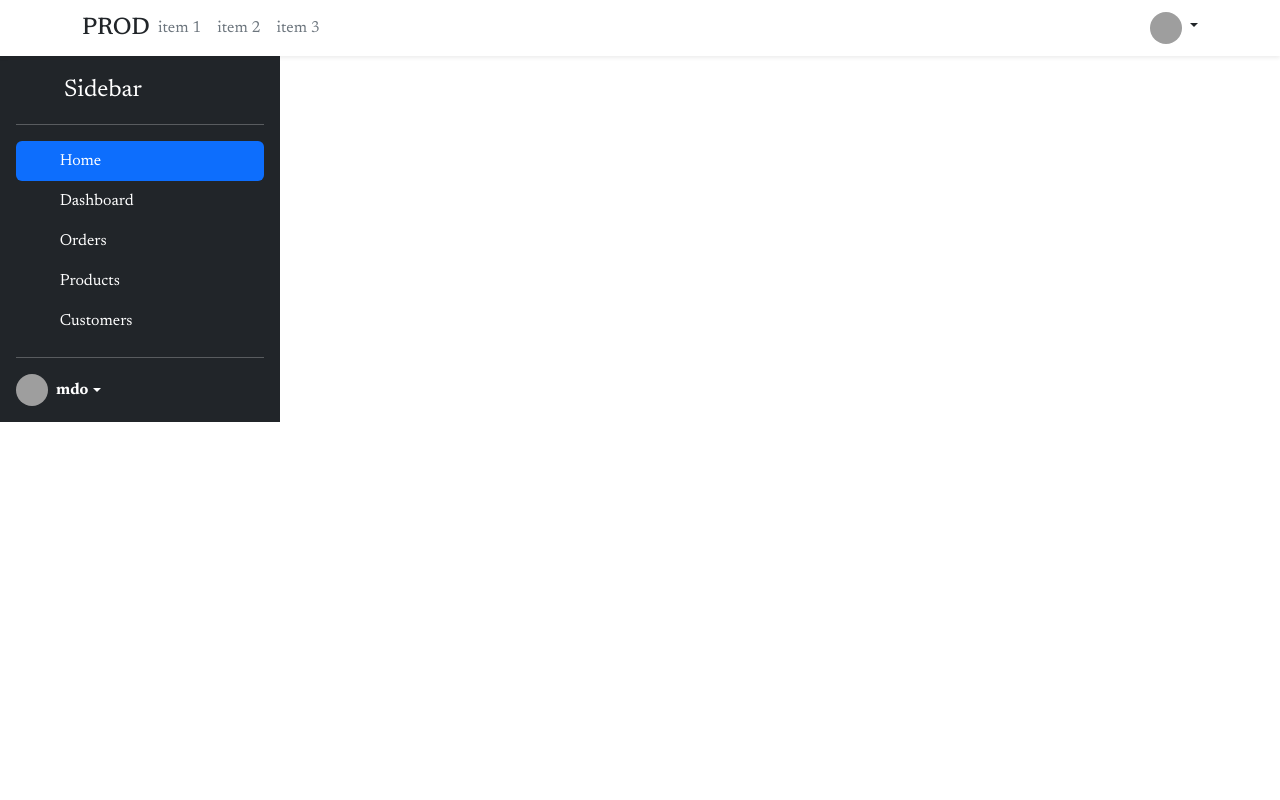
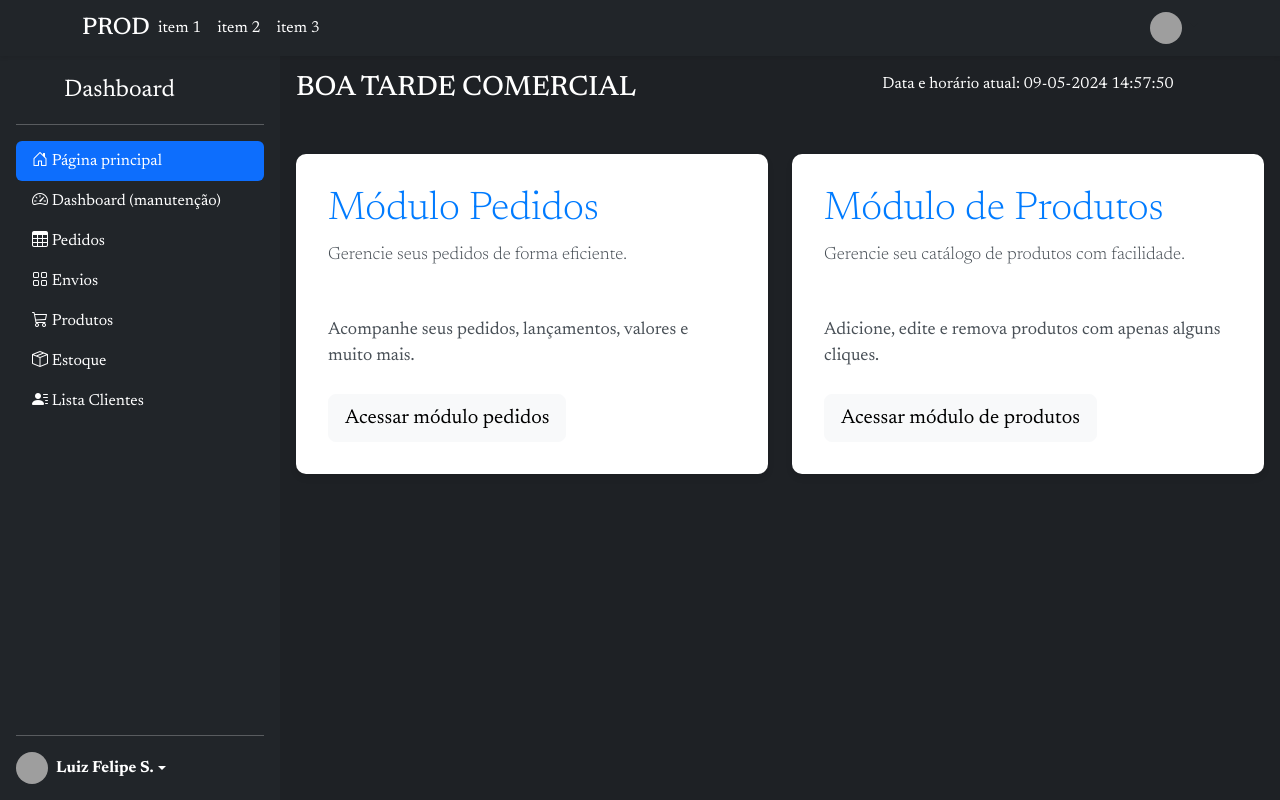
Before and after one commit to Skunbydev/logistic_module, a PHP site: page /includes/paginas/home.php in a window 1280 px wide. Run offline with PHP 8.4, Linux system fonts and the light colour scheme; the visitor is signed in with stand-in values (Sample User, id 1); grey boxes are pictures that could not be loaded.

Commit message:
initial page has created and fineshed first module

```diff
--- a/includes/bootstrap.css
+++ b/includes/bootstrap.css
@@ -1,6 +1,7 @@
 body {
   background-color: #fff;
   font-family: "Newsreader", -apple-system, BlinkMacSystemFont, "Segoe UI", Roboto, "Helvetica Neue", Arial, sans-serif, "Apple Color Emoji", "Segoe UI Emoji", "Segoe UI Symbol", "Noto Color Emoji";
+  min-height: 100vh;
 }
 
 .text-font-lg {
@@ -107,3 +108,7 @@ CONTATO COM QUADRADO NO FINAL
     padding: 10px;
   }
 }
+
+html {
+  scroll-behavior: smooth;
+}
--- a/includes/paginas/home.php
+++ b/includes/paginas/home.php
@@ -8,10 +8,6 @@ if ($_SESSION["login_cliente_auth"] != "1") {
 }
 include '../conexao_BD.php';
 $ConexaoMy = DBConnectMy();
-
-
-
-
 ?>
 
 <!DOCTYPE html>
@@ -22,26 +18,55 @@ $ConexaoMy = DBConnectMy();
   <meta name="viewport" content="width=device-width, initial-scale=1.0">
   <title>HOME</title>
 </head>
+<style>
+  .jumbotron {
+    background-color: #ffffff;
+    border-radius: 10px;
+    padding: 2rem;
+    box-shadow: 0 4px 6px rgba(0, 0, 0, 0.1);
+  }
 
-<body>
+  .jumbotron h1 {
+    font-size: 2.5rem;
+    color: #007bff;
+  }
+
+  .jumbotron p {
+    font-size: 1.1rem;
+    color: #495057;
+    margin-bottom: 1.5rem;
+  }
+
+  .btn-primary {
+    background-color: #007bff;
+    border-color: #007bff;
+  }
+
+  .btn-primary:hover {
+    background-color: #0056b3;
+    border-color: #0056b3;
+  }
+</style>
+
+<body style="background-color: #1e2125 !important">
   <?php include '../bootstrap.php'; ?>
   <?php include '../scripts/script.php'; ?>
-  <nav class="navbar navbar-expand-lg navbar-light shadow-sm">
+  <nav class="navbar navbar-expand-lg navbar-dark bg-dark shadow-sm">
     <div class="container">
       <div class="d-flex flex-wrap align-items-center justify-content-between">
         <a href="/" class="d-flex align-items-center m-2 m-lg-0 text-dark text-decoration-none">
-          <h1 class="h4 mb-0">PROD</h1>
+          <h1 class="h4 mb-0 text-white">PROD</h1>
         </a>
 
         <ul class="nav col-lg-auto me-lg-auto mb-2 justify-content-center mb-md-0">
-          <li><a href="" class="nav-link px-2 link-secondary">item 1</a></li>
-          <li><a href="" class="nav-link px-2 link-secondary">item 2</a></li>
-          <li><a href="" class="nav-link px-2 link-secondary">item 3</a></li>
+          <li><a href="" class="nav-link text-white px-2 link-secondary">item 1</a></li>
+          <li><a href="" class="nav-link text-white px-2 link-secondary">item 2</a></li>
+          <li><a href="" class="nav-link text-white px-2 link-secondary">item 3</a></li>
         </ul>
       </div>
       <div class="dropdown">
         <a href="#" class="d-block link-dark text-decoration-none dropdown-toggle" id="dropdownUser1" data-bs-toggle="dropdown" aria-expanded="false">
-          <img src="https://avatars.githubusercontent.com/u/122830909?v=4" alt="mdo" width="32" height="32" class="rounded-circle">
+          <img src="https://avatars.githubusercontent.com/u/122830909?v=4" alt="profile photo" width="32" height="32" class="rounded-circle">
         </a>
         <ul class="dropdown-menu text-small dropdown-menu-right" aria-labelledby="dropdownUser1">
           <li><a class="dropdown-item" href="#">Novo pedido...</a></li>
@@ -57,6 +82,54 @@ $ConexaoMy = DBConnectMy();
   </nav>
 
   <?php include './layout.php'; ?>
+  <div class="flex-grow-1 p-3" style="color: white">
+    <div class="row">
+      <div class="col-md-6">
+        <?php
+        date_default_timezone_set('America/Recife');
+        $horario_atual_sistema = date("H:i:s");
+        $hora_tarde_recife = date("H:i:s", strtotime("15:00:00"));
+        $hora_noite_recife = date("H:i:s", strtotime("20:00:00"));
+
+        $bom_dia = 'Bom dia comercial';
+        $boa_tarde = 'Boa tarde comercial';
+        $boa_noite = 'Boa noite comercial';
+        if ($horario_atual_sistema < '12:00:00') {
+          $tratamento_horario = $bom_dia;
+        } else if ($horario_atual_sistema < '18:00:00') {
+          $tratamento_horario = $boa_tarde;
+        } else {
+          $tratamento_horario = $boa_noite;
+        }
+        echo '<h3 class="text-uppercase mb-0">' . $tratamento_horario . '</h3>';
+        ?>
+      </div>
+      <div class="col-md-6 text-center">
+        <?php echo 'Data e horário atual: ' . date("d-m-Y") . ' ' . $horario_atual_sistema ?>
+      </div>
+    </div>
+    <div class="row mt-5">
+      <div class="col-md-6 mb-4 mb-md-0">
+        <div class="jumbotron">
+          <h1 class="display-4">Módulo Pedidos</h1>
+          <p class="lead">Gerencie seus pedidos de forma eficiente.</p>
+          <hr class="my-4">
+          <p>Acompanhe seus pedidos, lançamentos, valores e muito mais.</p>
+          <a class="btn btn-light btn-lg" href="#" role="button">Acessar módulo pedidos</a>
+        </div>
+      </div>
+      <div class="col-md-6">
+        <div class="jumbotron">
+          <h1 class="display-4">Módulo de Produtos</h1>
+          <p class="lead">Gerencie seu catálogo de produtos com facilidade.</p>
+          <hr class="my-4">
+          <p>Adicione, edite e remova produtos com apenas alguns cliques.</p>
+          <a class="btn btn-light btn-lg" href="#" role="button">Acessar módulo de produtos</a>
+        </div>
+      </div>
+    </div>
+  </div>
+  </div>
 
 
 
--- a/includes/paginas/layout.php
+++ b/includes/paginas/layout.php
@@ -1,58 +1,82 @@
-<div class="d-flex flex-column flex-shrink-0 p-3 text-bg-dark" style="width: 280px; height: 100%;">
+<style>
+  .nav-link:hover {
+    color: #FF69B4 !important;
+    transition: color 0.3s ease;
+  }
+
+  .dropdown-menu {
+    border: none;
+    background-color: #343a40;
+  }
+
+  .dropdown-item {
+    color: #FFFFFF;
+  }
+
+  .dropdown-item:hover {
+    background-color: #495057;
+  }
+</style>
+
+<div class="d-flex flex-row">
+  <div class="d-flex flex-column flex-shrink-0 p-3 text-bg-dark" style="width: 280px; height: 93vh;">
     <a href="/" class="d-flex align-items-center mb-3 mb-md-0 me-md-auto text-white text-decoration-none">
       <svg class="bi pe-none me-2" width="40" height="32">
         <use xlink:href="#bootstrap"></use>
       </svg>
-    <span class="fs-4">Sidebar</span>
+      <span class="fs-4">Dashboard</span>
     </a>
     <hr>
     <ul class="nav nav-pills flex-column mb-auto">
       <li class="nav-item">
         <a href="#" class="nav-link active" aria-current="page">
-        <svg class="bi pe-none me-2" width="16" height="16">
-          <use xlink:href="#home"></use>
-        </svg>
-        Home
+          <i class="bi bi-house-door"></i>
+          Página principal
         </a>
       </li>
-    <li>
+      <li class="nav-item">
         <a href="#" class="nav-link text-white">
-        <svg class="bi pe-none me-2" width="16" height="16">
-          <use xlink:href="#speedometer2"></use>
-        </svg>
-        Dashboard
+          <i class="bi bi-speedometer2"></i>
+          Dashboard (manutenção)
         </a>
       </li>
-    <li>
+      <li class="nav-item">
         <a href="#" class="nav-link text-white">
-        <svg class="bi pe-none me-2" width="16" height="16">
-          <use xlink:href="#table"></use>
-        </svg>
-        Orders
+          <i class="bi bi-table"></i>
+          Pedidos
         </a>
       </li>
-    <li>
+      <li class="nav-item">
         <a href="#" class="nav-link text-white">
-        <svg class="bi pe-none me-2" width="16" height="16">
-          <use xlink:href="#grid"></use>
-        </svg>
-        Products
+          <i class="bi bi-grid"></i>
+          Envios
         </a>
       </li>
-    <li>
+      <li class="nav-item">
         <a href="#" class="nav-link text-white">
-        <svg class="bi pe-none me-2" width="16" height="16">
-          <use xlink:href="#people-circle"></use>
-        </svg>
-        Customers
+          <i class="bi bi-cart3"></i>
+          Produtos
+        </a>
+      </li>
+      <li class="nav-item">
+        <a href="#" class="nav-link text-white">
+          <i class="bi bi-box-seam"></i>
+          Estoque
+        </a>
+      </li>
+      <li class="nav-item">
+        <a href="#" class="nav-link text-white">
+          <i class="bi bi-person-lines-fill"></i>
+          Lista Clientes
         </a>
       </li>
     </ul>
+
     <hr>
     <div class="dropdown">
       <a href="#" class="d-flex align-items-center text-white text-decoration-none dropdown-toggle" data-bs-toggle="dropdown" aria-expanded="false">
-      <img src="https://github.com/mdo.png" alt="" width="32" height="32" class="rounded-circle me-2">
-      <strong>mdo</strong>
+        <img src="https://avatars.githubusercontent.com/u/122830909?v=4" alt="profile photo" width="32" height="32" class="rounded-circle me-2">
+        <strong>Luiz Felipe S.</strong>
       </a>
       <ul class="dropdown-menu dropdown-menu-dark text-small shadow">
         <li><a class="dropdown-item" href="#">New project...</a></li>
```
Also changed, not shown: index.php (+27 -3 lines), includes/paginas/estoque.php (added). Lines whose indentation alone changed are shown as unchanged.
